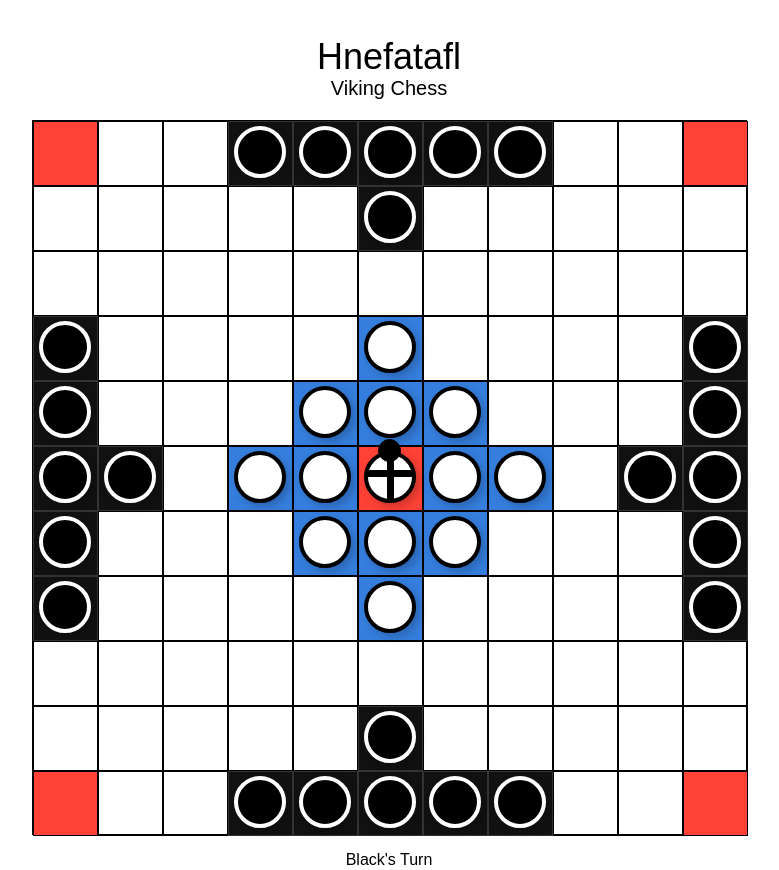
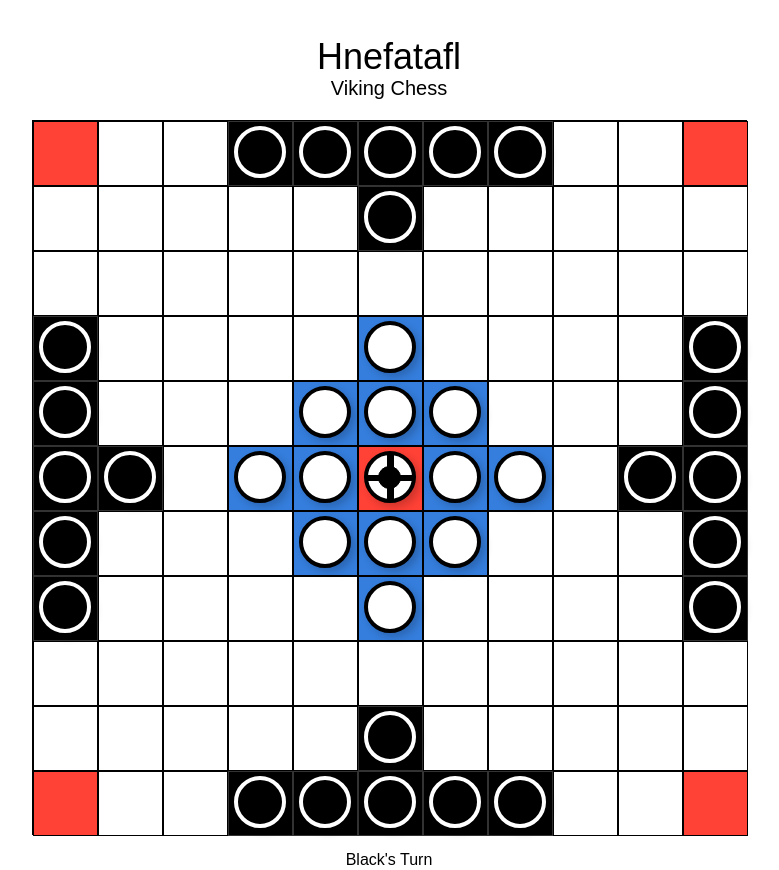
Before and after one commit to andavi/hnefatafl, a React (Create React App) app: page / in a window 1280 px wide. Shown: the whole page, without its empty margins (251-1030 px from the left). Built offline with nearby package versions, Linux system fonts and the light colour scheme.

Commit message:
tweak colors, cross

```diff
--- a/src/App.js
+++ b/src/App.js
@@ -48,7 +48,7 @@ constructor(props) {
       || (row === 5 && col === 1)
       || (row === 5 && col === 9)
       ) {
-      return 'bg-near-black b--dark-gray';
+      return 'bg-black b--dark-gray';
     } else if ((row === 3 && col === 5)
       || (row === 4 && (col > 3 && col < 7))
       || (row === 5 && (col > 2 && col < 5))
@@ -58,7 +58,7 @@ constructor(props) {
       ) {
       return 'bg-blue';
     }
-    return 'bg-washed-white';
+    return 'bg-white';
   }
 
   hasPiece = (row, col) => {
@@ -506,7 +506,7 @@ const Cross = ({ squareSize }) => {
         style={{
           width: squareSize * .7,
           height: squareSize * .1,
-          marginTop: '-70%',
+          marginTop: '-60%',
         }}
       ></div>
       <div
@@ -514,7 +514,7 @@ const Cross = ({ squareSize }) => {
         style={{
           width: squareSize * .35,
           height: squareSize * .35,
-          marginTop: '-230%',
+          marginTop: '-180%',
           marginLeft: '23%'
         }}
       ></div>
```
